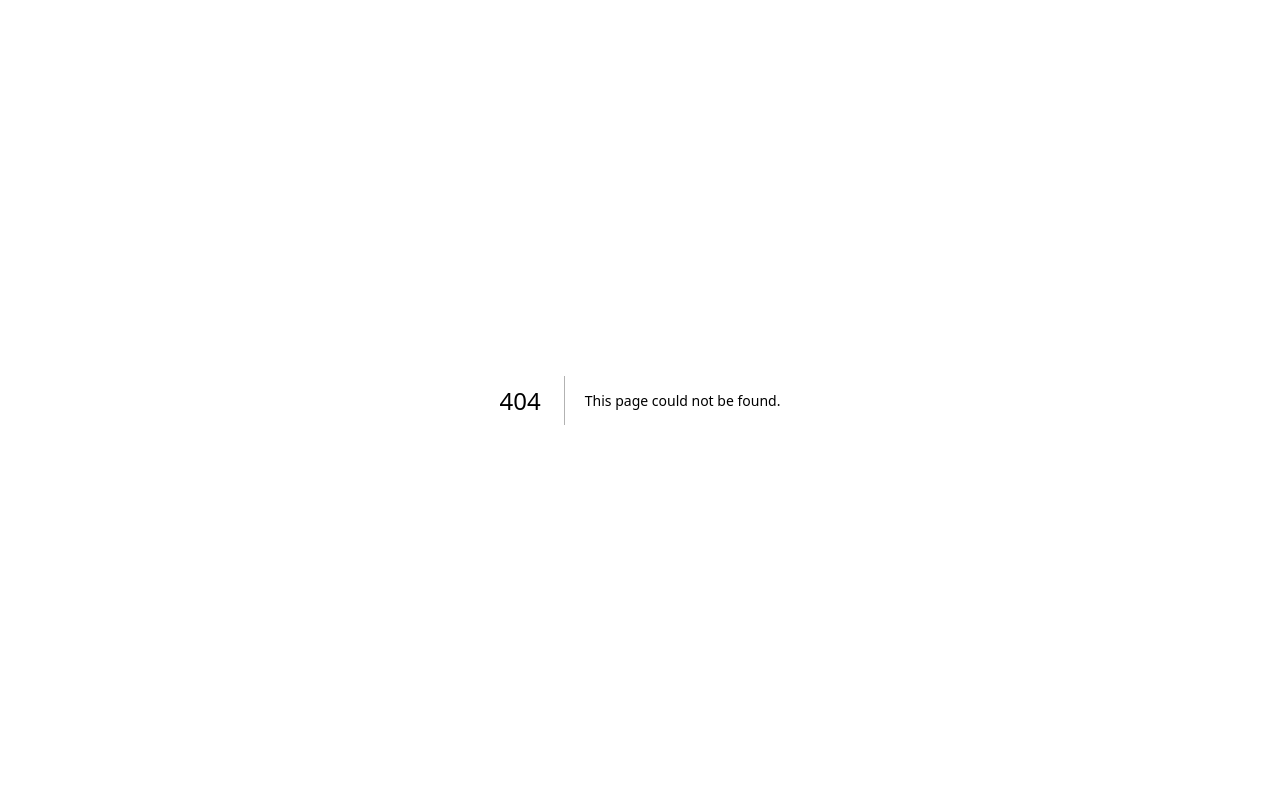
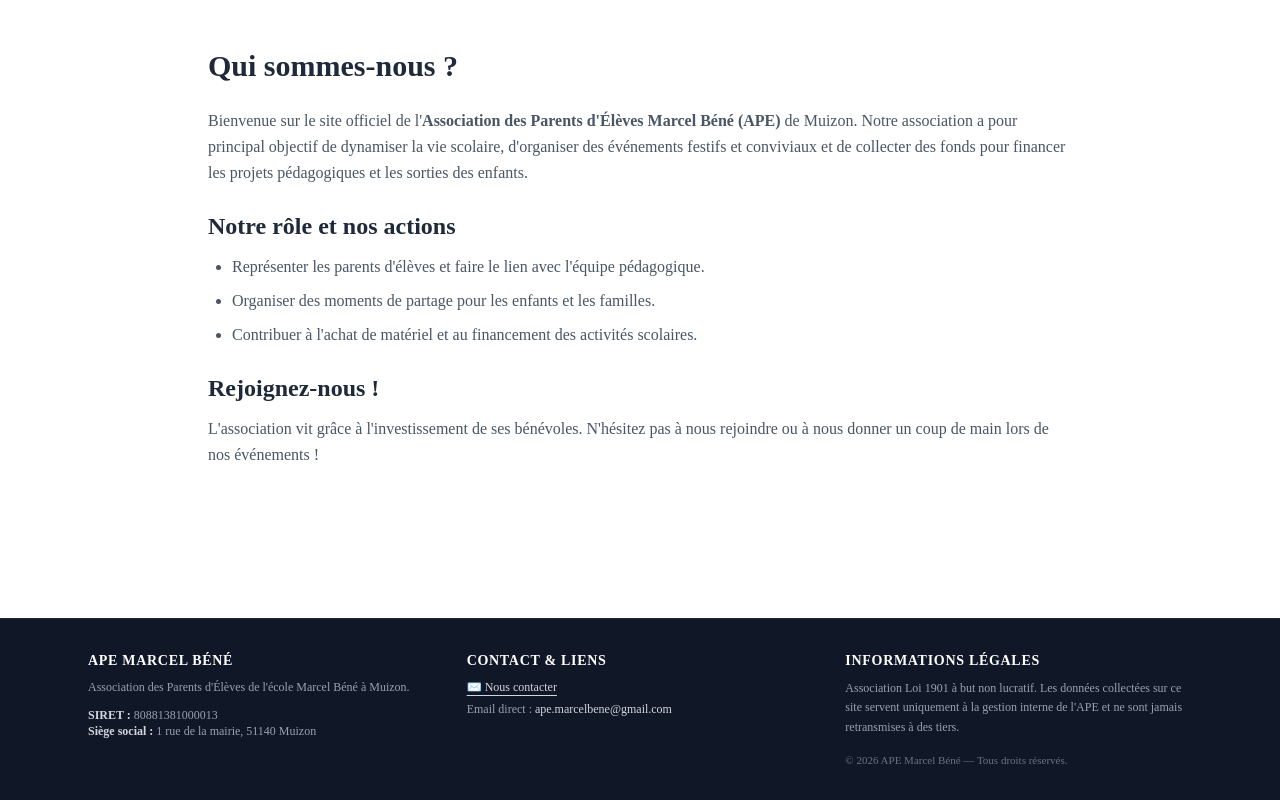
Before and after one commit to leroy23clement-beep/ape-marcel-bene, a Next.js app: page /qui-sommes-nous in a window 1280 px wide. Before the commit this address had no page. Shown: the top 800 px of the page. Built offline with nearby package versions, Linux system fonts and the light colour scheme.

Commit message:
Create QuiSommesNous page component

```diff
--- /dev/null
+++ b/app/qui-sommes-nous/page.tsx
@@ -0,0 +1,26 @@
+export default function QuiSommesNous() {
+  return (
+    <main className="max-w-4xl mx-auto px-4 py-12">
+      <h1 className="text-3xl font-bold mb-6 text-gray-800">Qui sommes-nous ?</h1>
+
+      <div className="space-y-6 text-gray-600 leading-relaxed">
+        <p>
+          Bienvenue sur le site officiel de l&apos;<strong>Association des Parents d&apos;Élèves Marcel Béné (APE)</strong> de Muizon.
+          Notre association a pour principal objectif de dynamiser la vie scolaire, d&apos;organiser des événements festifs et conviviaux et de collecter des fonds pour financer les projets pédagogiques et les sorties des enfants.
+        </p>
+
+        <h2 className="text-2xl font-semibold text-gray-800 mt-6 mb-3">Notre rôle et nos actions</h2>
+        <ul className="list-disc pl-6 space-y-2">
+          <li>Représenter les parents d&apos;élèves et faire le lien avec l&apos;équipe pédagogique.</li>
+          <li>Organiser des moments de partage pour les enfants et les familles.</li>
+          <li>Contribuer à l&apos;achat de matériel et au financement des activités scolaires.</li>
+        </ul>
+
+        <h2 className="text-2xl font-semibold text-gray-800 mt-6 mb-3">Rejoignez-nous !</h2>
+        <p>
+          L&apos;association vit grâce à l&apos;investissement de ses bénévoles. N&apos;hésitez pas à nous rejoindre ou à nous donner un coup de main lors de nos événements !
+        </p>
+      </div>
+    </main>
+  );
+}
```
